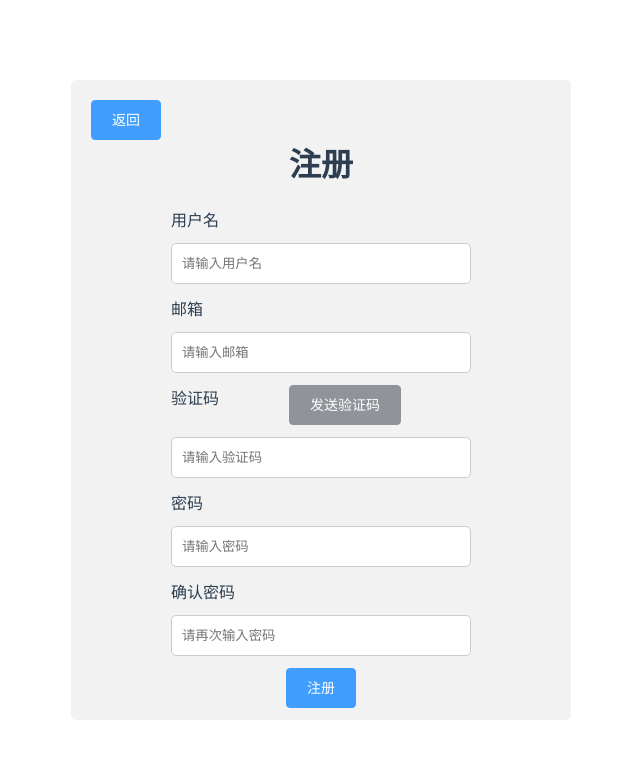
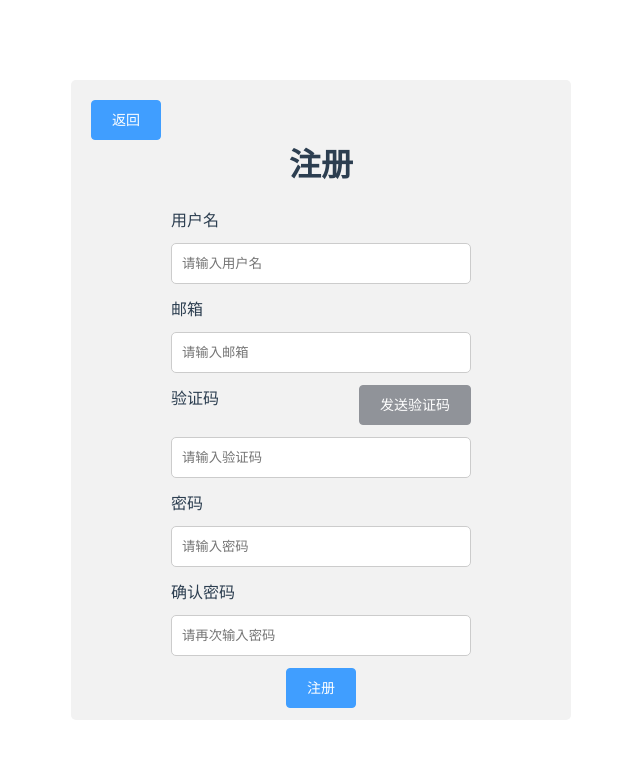
Before and after one commit to SE-Beggar/Call-Me-of-Academics-Front-End, a Vue app: page /register in a window 1280 px wide. Shown: the top 758 px of the page, without its empty margins (319-959 px from the left). Built offline with nearby package versions, Linux system fonts and the light colour scheme.

Commit message:
登录注册

```diff
--- a/src/views/Register.vue
+++ b/src/views/Register.vue
@@ -11,7 +11,7 @@
             <label>邮箱</label>
             <input v-model="email" placeholder="请输入邮箱">
             <label>验证码</label>
-            <el-button type="info" slot="append" @click="send">发送验证码</el-button>
+            <el-button type="info" class="code" @click="send">发送验证码</el-button>
             <input v-model="code" placeholder="请输入验证码">
             <label>密码</label>
             <input v-model="password1" placeholder="请输入密码">
@@ -136,4 +136,7 @@
         position: absolute;
         left:20px;
     }
+    .code{
+        float:right;
+    }
 </style>
```
